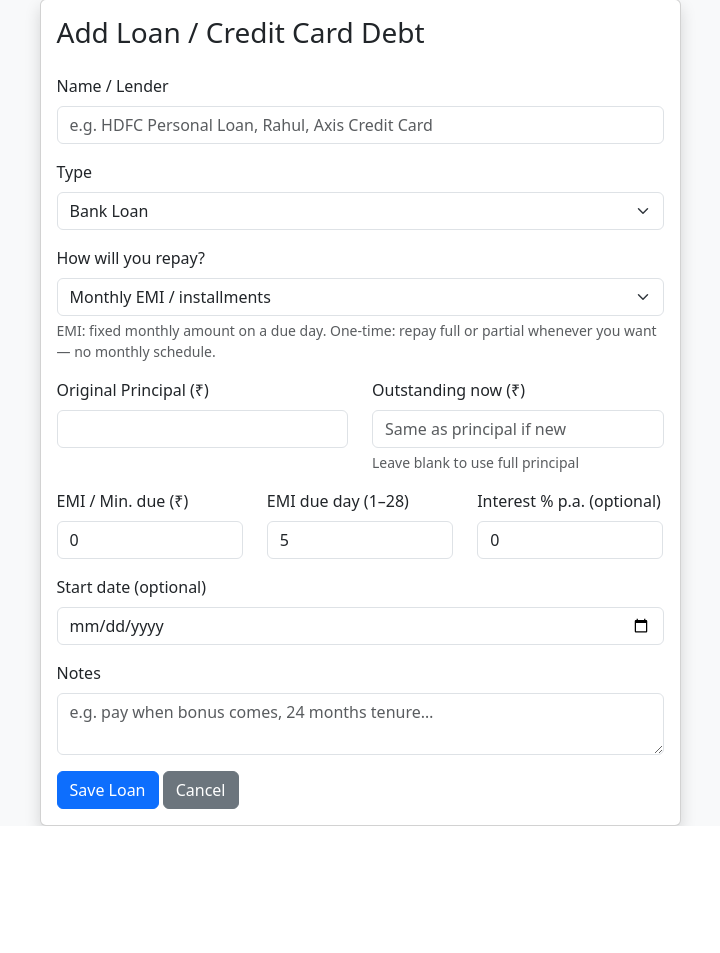
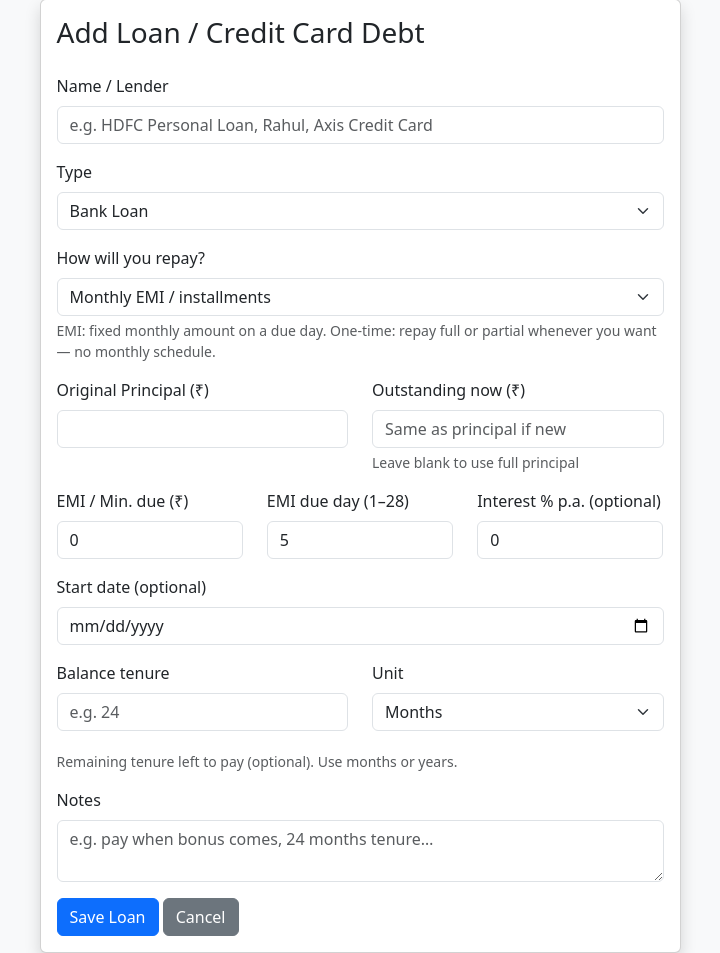
Before and after one commit to codersmatrix/accounts-manager, a Flask app: page /add_loan in a window 1280 px wide. Shown: the part 73-1026 px from the top of the page, without its empty margins (280-1000 px from the left). Before the commit the page ends 899 px from the top, so only its background shows below. Run offline with Flask 3, Linux system fonts and the light colour scheme; the visitor is signed in with stand-in values (Sample User, id 1); parts of the project's set-up code (start-up, migrations or seed data) failed here and were passed over; some libraries are stand-ins or nearby versions.

Commit message:
Loan forms and detail: balance tenure months/years fields

```diff
--- a/templates/add_loan.html
+++ b/templates/add_loan.html
@@ -63,6 +63,23 @@
                         <label class="form-label">Start date (optional)</label>
                         <input type="date" name="start_date" class="form-control">
                     </div>
+                    <div class="row" id="tenureFields">
+                        <div class="col-md-6 mb-3">
+                            <label class="form-label">Balance tenure</label>
+                            <input type="number" name="tenure_value" class="form-control" min="0" max="600"
+                                   step="1" placeholder="e.g. 24">
+                        </div>
+                        <div class="col-md-6 mb-3">
+                            <label class="form-label">Unit</label>
+                            <select name="tenure_unit" class="form-select">
+                                <option value="months" selected>Months</option>
+                                <option value="years">Years</option>
+                            </select>
+                        </div>
+                        <div class="col-12">
+                            <div class="form-text mb-3">Remaining tenure left to pay (optional). Use months or years.</div>
+                        </div>
+                    </div>
                     <div class="mb-3">
                         <label class="form-label">Notes</label>
                         <textarea name="notes" class="form-control" rows="2" placeholder="e.g. pay when bonus comes, 24 months tenure…"></textarea>
```
